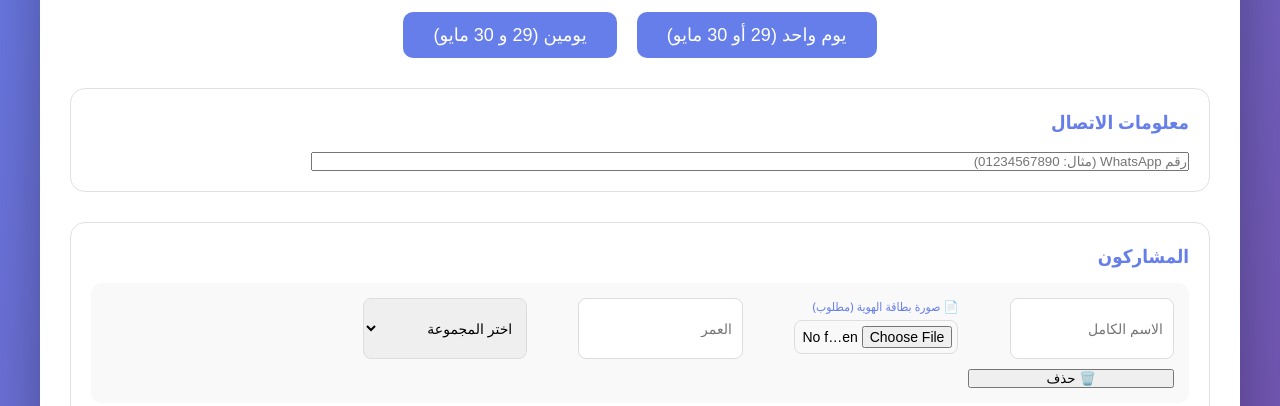
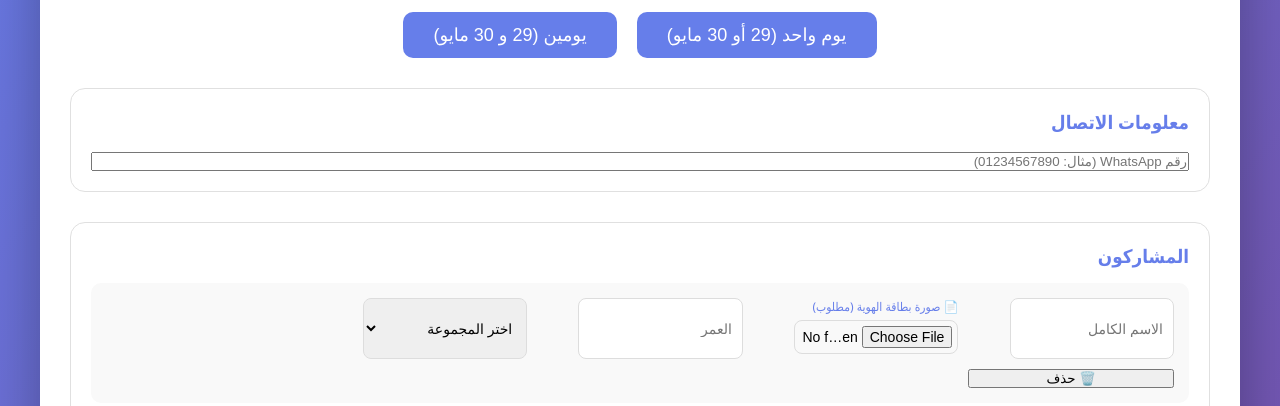
Before and after one commit to MiraPhilip12/3ashan_b7bk_2026, a plain HTML site: page conference-frontend/index.html in a window 1280 px wide. Shown: the part 394-800 px from the top of the page. Drawn offline with Linux system fonts and the light colour scheme; no server answers.

Commit message:
final commit

```diff
--- a/conference-frontend/index.html
+++ b/conference-frontend/index.html
@@ -47,7 +47,7 @@
         <form id="reservationForm">
             <div class="form-section">
                 <h3 id="contactTitle">معلومات الاتصال</h3>
-                <input style="width: 80%;" type="text" id="phoneNumber" placeholder="رقم WhatsApp (مثال: 01234567890)" required>
+                <input style="width: 100%;" type="text" id="phoneNumber" placeholder="رقم WhatsApp (مثال: 01234567890)" required>
             </div>
 
             <div class="form-section">
```
